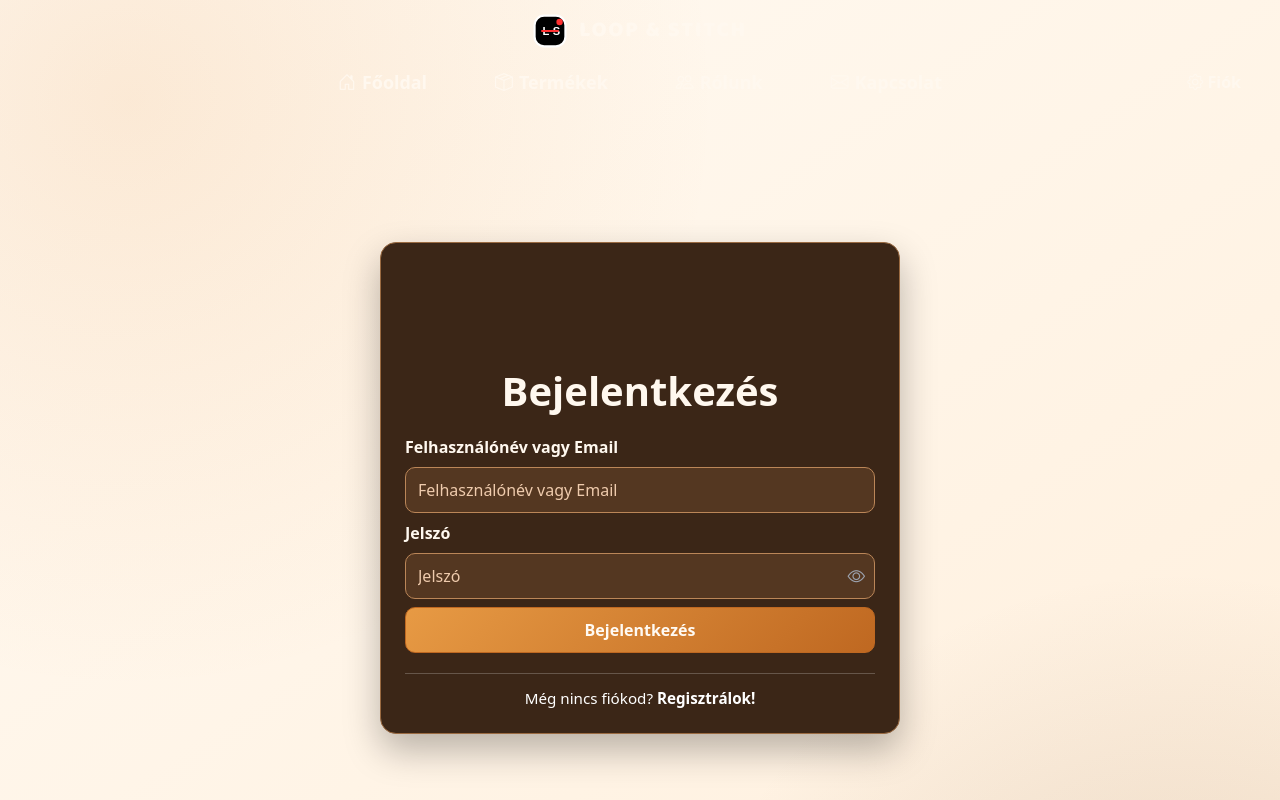
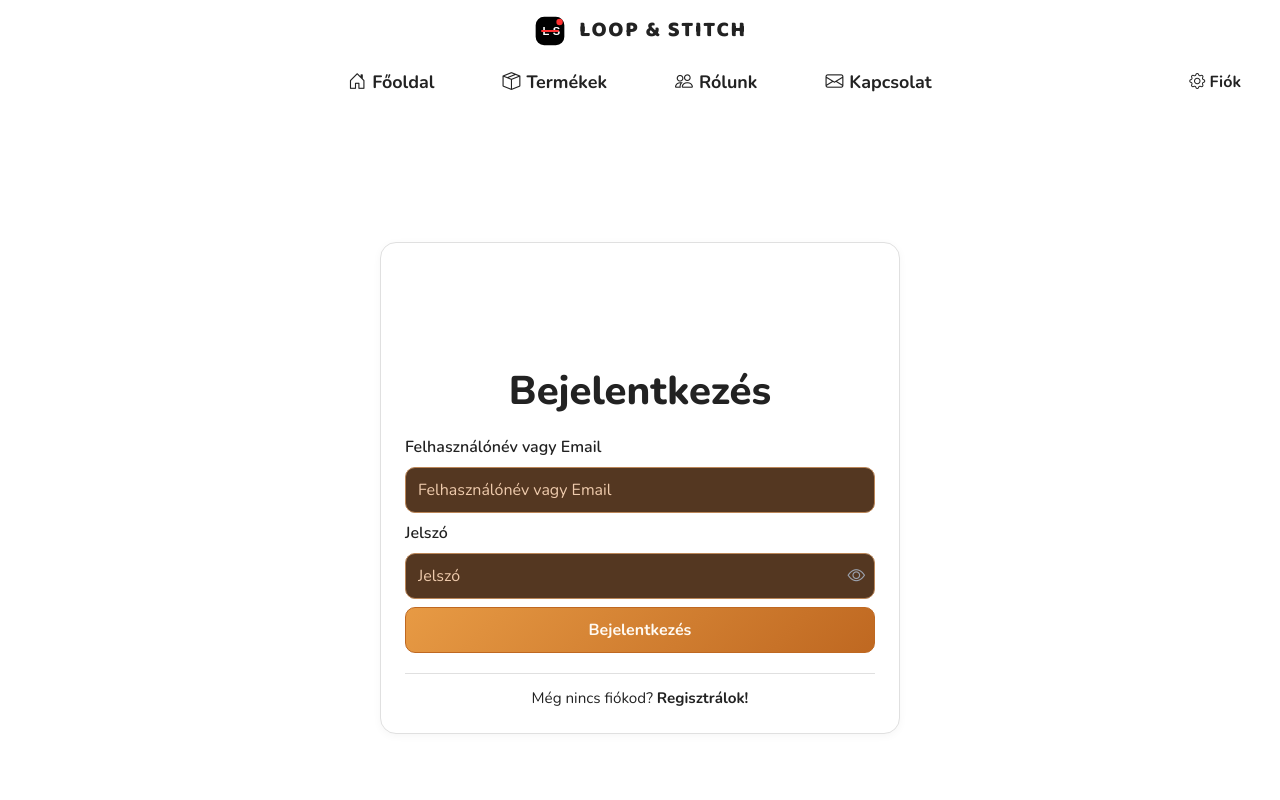
Before and after one commit to fabuandras/Szakdoga, a React (Create React App) app in the folder frontend/: page /login in a window 1280 px wide. Shown: the top 800 px of the page. Built offline with nearby package versions, Linux system fonts and the light colour scheme.

Commit message:
login mukodik

```diff
--- a/frontend/src/App.css
+++ b/frontend/src/App.css
@@ -1,19 +1,19 @@
 @import url('https://fonts.googleapis.com/css2?family=Baloo+2:wght@500;600;700;800&family=Nunito:wght@400;500;600;700;800&display=swap');
 
 :root {
-  --text: #4a2f1b;
-  --muted: #6f4a2f;
+  --text: #222;
+  --muted: #444;
   --accent: #e28a2f;
   --accent-soft: #bf6821;
-  --border: #d6b28f;
-  --card: #fffaf3;
-  --card-strong: #fff7eb;
-  --input-bg: #fffdf9;
-  --input-border: #c8a788;
-  --input-placeholder: #9f7e61;
-  --hover-surface: #fff0dd;
-  --shadow-sm: 0 8px 20px rgba(89, 58, 34, 0.08);
-  --shadow-md: 0 16px 34px rgba(89, 58, 34, 0.14);
+  --border: #e0e0e0;
+  --card: #fff;
+  --card-strong: #fff;
+  --input-bg: #fff;
+  --input-border: #e0e0e0;
+  --input-placeholder: #888;
+  --hover-surface: #f5f5f5;
+  --shadow-sm: 0 2px 8px rgba(0,0,0,0.04);
+  --shadow-md: 0 4px 16px rgba(0,0,0,0.08);
 }
 
 [data-theme='dark'] {
@@ -38,9 +38,9 @@
   --accent: #e28a2f;
   --accent-soft: #bf6821;
   --border: #d6b28f;
-  --card: #fffaf3;
-  --card-strong: #fff7eb;
-  --input-bg: #fffdf9;
+  --card: white;
+  --card-strong: white;
+  --input-bg: white;
   --input-border: #c8a788;
   --input-placeholder: #9f7e61;
   --hover-surface: #fff0dd;
@@ -53,21 +53,31 @@
 }
 
 html,
-body,
-#root {
+
+body, html, #root {
   min-height: 100%;
+  margin: 0;
+  color: #222 !important;
+  font-family: 'Nunito', 'Segoe UI', Tahoma, Geneva, Verdana, sans-serif;
+  background: white !important;
+  -webkit-font-smoothing: antialiased;
+  -moz-osx-font-smoothing: grayscale;
 }
 
-body {
-  margin: 0;
-  color: var(--text);
-  font-family: 'Nunito', 'Segoe UI', Tahoma, Geneva, Verdana, sans-serif;
-  background:
-    radial-gradient(circle at 10% 8%, rgba(229, 138, 47, 0.14), transparent 36%),
-    radial-gradient(circle at 92% 86%, rgba(122, 79, 43, 0.18), transparent 32%),
-    linear-gradient(145deg, #fffaf3 0%, #fff4e6 48%, #ffedd8 100%);
-  -webkit-font-smoothing: antialiased;
-  -moz-osx-font-smoothing: grayscale;
+html, #root, .App, .app-main, .container, .site-footer, .site-footer-inner, .site-footer-block, .site-footer-bottom, .site-footer-bottom-inner, header, nav, .site-brand, .site-title, .guest-hero {
+  background: white !important;
+  color: #222 !important;
+}
+
+h1, h2, h3, h4, h5, h6, p, span, a, label, th, td, div, li, ul, ol {
+  color: #222 !important;
+}
+
+.home-action-card, .home-feature-card, .about-intro-card, .about-cta-card, .about-stat-card, .about-value-card, .contact-card, .contact-details, .warehouse-content form, .table, .auth-card {
+  background: white !important;
+  color: #222 !important;
+  border: 1px solid #e0e0e0 !important;
+  box-shadow: 0 2px 8px rgba(0,0,0,0.04) !important;
 }
 
 .App {
--- a/frontend/src/Navigation.js
+++ b/frontend/src/Navigation.js
@@ -1,4 +1,5 @@
 import React, { useContext, useEffect, useState } from 'react';
+import { useCart } from './contexts/CartContext';
 import { NavLink, useNavigate } from 'react-router-dom';
 import { AuthContext } from './contexts/AuthContext';
 import api from './api/axios';
@@ -9,6 +10,7 @@ export default function Navigation({ theme, toggleTheme }) {
   const [menuOpen, setMenuOpen] = useState(false);
   const [mobileMenuOpen, setMobileMenuOpen] = useState(false);
   const isWarehouseOnlyUser = user?.felhasznalonev === 'Bori';
+  const { cartCount } = useCart();
 
   const handleLogout = async () => {
     try {
@@ -86,7 +88,20 @@ export default function Navigation({ theme, toggleTheme }) {
                     Kedvencek
                   </NavLink>
                   <NavLink to="/kosar" onClick={() => { setMenuOpen(false); setMobileMenuOpen(false); }}>
-                    Kosar
+                    Kosár
+                    {cartCount > 0 && (
+                      <span style={{
+                        background: '#e28a2f',
+                        color: '#fff',
+                        borderRadius: '12px',
+                        padding: '2px 8px',
+                        marginLeft: '6px',
+                        fontWeight: 700,
+                        fontSize: '0.95em',
+                        verticalAlign: 'middle',
+                        display: 'inline-block',
+                      }}>{cartCount}</span>
+                    )}
                   </NavLink>
                   <button type="button" className="nav-link-btn" onClick={handleLogout}>
                     <i className="bi bi-box-arrow-right"></i> Kijelentkezés
--- a/frontend/src/Registration.css
+++ b/frontend/src/Registration.css
@@ -9,11 +9,12 @@
 .auth-card {
   width: 100%;
   max-width: 520px;
-  background: var(--card);
+  background: white !important;
+  color: #222 !important;
   padding: 24px;
   border-radius: 16px;
-  border: 1px solid var(--border);
-  box-shadow: var(--shadow-md);
+  border: 1px solid #e0e0e0;
+  box-shadow: 0 4px 16px rgba(0,0,0,0.08);
 }
 
 .auth-title {
@@ -26,14 +27,15 @@
   text-align: center;
   margin-top: 20px;
   padding-top: 14px;
-  border-top: 1px solid rgba(255, 255, 255, 0.22);
-  color: #ffffff;
+  border-top: 1px solid #e0e0e0;
+  color: #222 !important;
   font-size: 0.95rem;
   line-height: 1.4;
+  background: white !important;
 }
 
 .auth-footer a {
-  color: #ffffff;
+  color: #222 !important;
   text-decoration: none;
   border-bottom: 1px solid transparent;
   font-weight: 700;
@@ -41,7 +43,7 @@
 }
 
 .auth-footer a:visited {
-  color: #ffffff;
+  color: #222 !important;
 }
 
 .auth-footer a:hover,
--- /dev/null
+++ b/frontend/src/contexts/CartContext.js
@@ -0,0 +1,39 @@
+import React, { createContext, useContext, useEffect, useState, useCallback } from "react";
+import { myAxios } from "../api/axios";
+import { AuthContext } from "./AuthContext";
+
+export const CartContext = createContext();
+
+export function CartProvider({ children }) {
+  const { user } = useContext(AuthContext);
+  const [cartCount, setCartCount] = useState(0);
+
+  const fetchCartCount = useCallback(async () => {
+    if (!user) {
+      setCartCount(0);
+      return;
+    }
+    try {
+      const response = await myAxios.get("/api/shop/cart");
+      const items = response?.data?.items || [];
+      const totalQty = items.reduce((sum, item) => sum + (item.qty || 0), 0);
+      setCartCount(totalQty);
+    } catch {
+      setCartCount(0);
+    }
+  }, [user]);
+
+  useEffect(() => {
+    fetchCartCount();
+  }, [fetchCartCount]);
+
+  return (
+    <CartContext.Provider value={{ cartCount, fetchCartCount }}>
+      {children}
+    </CartContext.Provider>
+  );
+}
+
+export function useCart() {
+  return useContext(CartContext);
+}
--- a/frontend/src/index.js
+++ b/frontend/src/index.js
@@ -6,14 +6,18 @@ import reportWebVitals from './reportWebVitals';
 import 'bootstrap/dist/css/bootstrap.min.css';
 import 'bootstrap-icons/font/bootstrap-icons.css';
 import { BrowserRouter } from 'react-router-dom';
+
 import { AuthProvider } from './contexts/AuthContext';
+import { CartProvider } from './contexts/CartContext';
 
 const root = ReactDOM.createRoot(document.getElementById('root'));
 root.render(
   <React.StrictMode>
     <BrowserRouter>
       <AuthProvider>
-        <App />
+        <CartProvider>
+          <App />
+        </CartProvider>
       </AuthProvider>
     </BrowserRouter>
   </React.StrictMode>
--- a/frontend/src/login.css
+++ b/frontend/src/login.css
@@ -9,11 +9,12 @@
 .auth-card {
   width: 100%;
   max-width: 420px;
-  background: var(--card);
+  background: white !important;
+  color: #222 !important;
   padding: 24px;
   border-radius: 16px;
-  border: 1px solid var(--border);
-  box-shadow: var(--shadow-md);
+  border: 1px solid #e0e0e0;
+  box-shadow: 0 4px 16px rgba(0,0,0,0.08);
 }
 
 .auth-title {
@@ -26,14 +27,15 @@
   text-align: center;
   margin-top: 20px;
   padding-top: 14px;
-  border-top: 1px solid var(--border);
-  color: var(--text);
+  border-top: 1px solid #e0e0e0;
+  color: #222 !important;
   font-size: 0.95rem;
   line-height: 1.4;
+  background: white !important;
 }
 
 .auth-footer a {
-  color: var(--text);
+  color: #222 !important;
   text-decoration: none;
   border-bottom: 1px solid transparent;
   font-weight: 700;
@@ -41,7 +43,7 @@
 }
 
 .auth-footer a:visited {
-  color: var(--text);
+  color: #222 !important;
 }
 
 .auth-footer a:hover,
--- a/frontend/src/navigation.css
+++ b/frontend/src/navigation.css
@@ -141,9 +141,10 @@
   min-width: 190px;
   padding: 6px;
   border-radius: 10px;
-  border: 1px solid var(--border);
-  background: var(--card);
-  box-shadow: var(--shadow-md);
+  border: 1px solid #e0e0e0;
+  background: white !important;
+  color: #222 !important;
+  box-shadow: 0 4px 16px rgba(0,0,0,0.08);
   z-index: 20;
 }
 
@@ -157,23 +158,25 @@
 }
 
 .main-nav .profile-dropdown a,
-.main-nav .profile-dropdown .nav-link-btn {
+  .main-nav .profile-dropdown .nav-link-btn {
   width: 100%;
   justify-content: center;
   text-align: center;
-  color: var(--text);
+  color: #222 !important;
+  background: white !important;
   text-decoration: none;
   font-weight: 700;
   font-size: 1.02rem;
 }
 
 .main-nav .profile-dropdown a:visited {
-  color: var(--text);
+  color: #222 !important;
 }
 
 .main-nav .profile-dropdown a:hover,
-.main-nav .profile-dropdown .nav-link-btn:hover {
-  color: var(--accent-soft);
+  .main-nav .profile-dropdown .nav-link-btn:hover {
+  color: #e28a2f !important;
+  background: #f5f5f5 !important;
 }
 
 .main-nav .profile-dropdown a.active {
--- a/frontend/src/pages/Termekek.js
+++ b/frontend/src/pages/Termekek.js
@@ -2,6 +2,7 @@ import React, { useCallback, useContext, useEffect, useMemo, useState } from "re
 import { useNavigate } from "react-router-dom";
 import { myAxios } from "../api/axios";
 import { AuthContext } from "../contexts/AuthContext";
+import { useCart } from "../contexts/CartContext";
 import { fetchActiveItems } from '../api/items';
 import "./Termekek.css";
 
@@ -18,6 +19,7 @@ function mapBackendProduct(row) {
 
 export default function Termekek() {
   const { user } = useContext(AuthContext);
+  const { fetchCartCount } = useCart();
   const navigate = useNavigate();
 
   const [products, setProducts] = useState([]);
@@ -89,6 +91,7 @@ export default function Termekek() {
     try {
       await myAxios.post("/api/shop/cart/add", { item_id: itemId, qty: 1 });
       setMessage("A termék a kosárba került.");
+      fetchCartCount();
     } catch (error) {
       setMessage("A kosár frissítése sikertelen.");
     }
```
Also changed, not shown: 1 other file (tests, documents, lock files or other folders).
